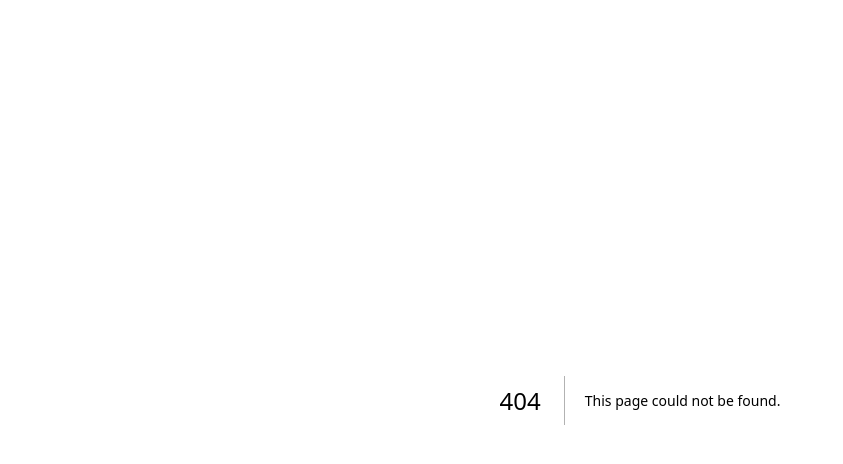
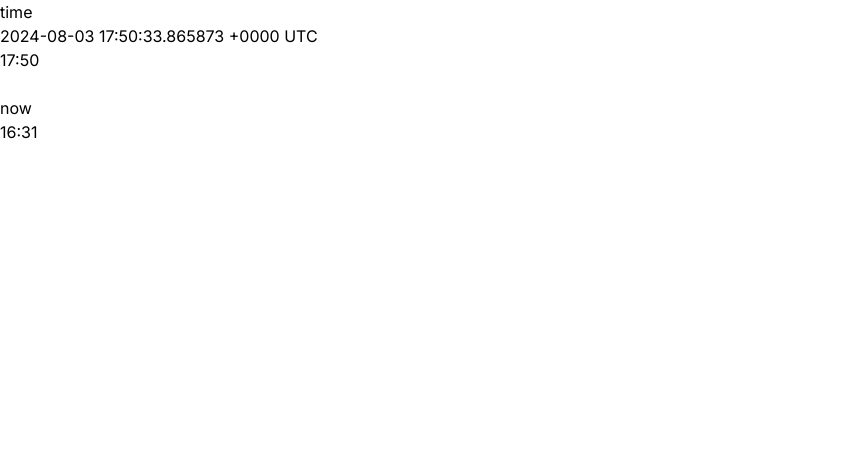
Before and after one commit to TeeGoood/qr-test, a Next.js app: page /time in a window 1280 px wide. Before the commit this address had no page. Shown: the top 464 px of the page, without its empty margins (0-843 px from the left). Built offline with nearby package versions, Linux system fonts and the light colour scheme.

Commit message:
test dayjs

```diff
--- a/package.json
+++ b/package.json
@@ -9,6 +9,7 @@
     "lint": "next lint"
   },
   "dependencies": {
+    "dayjs": "^1.11.12",
     "html5-qrcode": "^2.3.8",
     "next": "14.2.5",
     "react": "^18",
--- /dev/null
+++ b/src/app/time/page.tsx
@@ -0,0 +1,23 @@
+import dayjs from 'dayjs'
+import React from 'react'
+
+const Page = () => {
+    const date = dayjs('2024-08-03 17:50:33.865873 +0000 UTC');
+    console.log(date.toString());
+
+
+  return (
+    <div>
+        <h1>time</h1>
+        <div>2024-08-03 17:50:33.865873 +0000 UTC</div>
+        <div>{date.format('HH:mm')}</div>
+        <br />
+
+        <div>now</div>
+        <div>{dayjs().format('HH:mm')}</div>
+
+    </div>
+  )
+}
+
+export default Page
```
Also changed, not shown: 1 other file (tests, documents, lock files or other folders).
